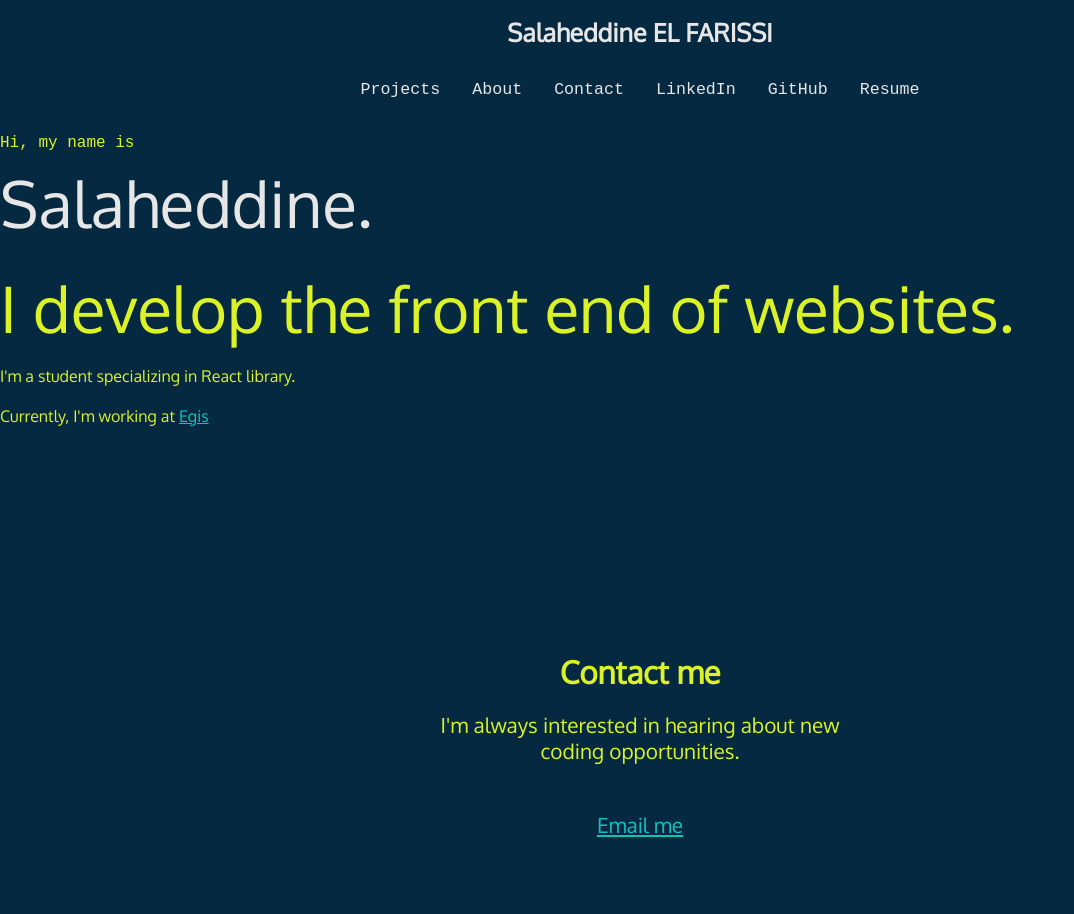
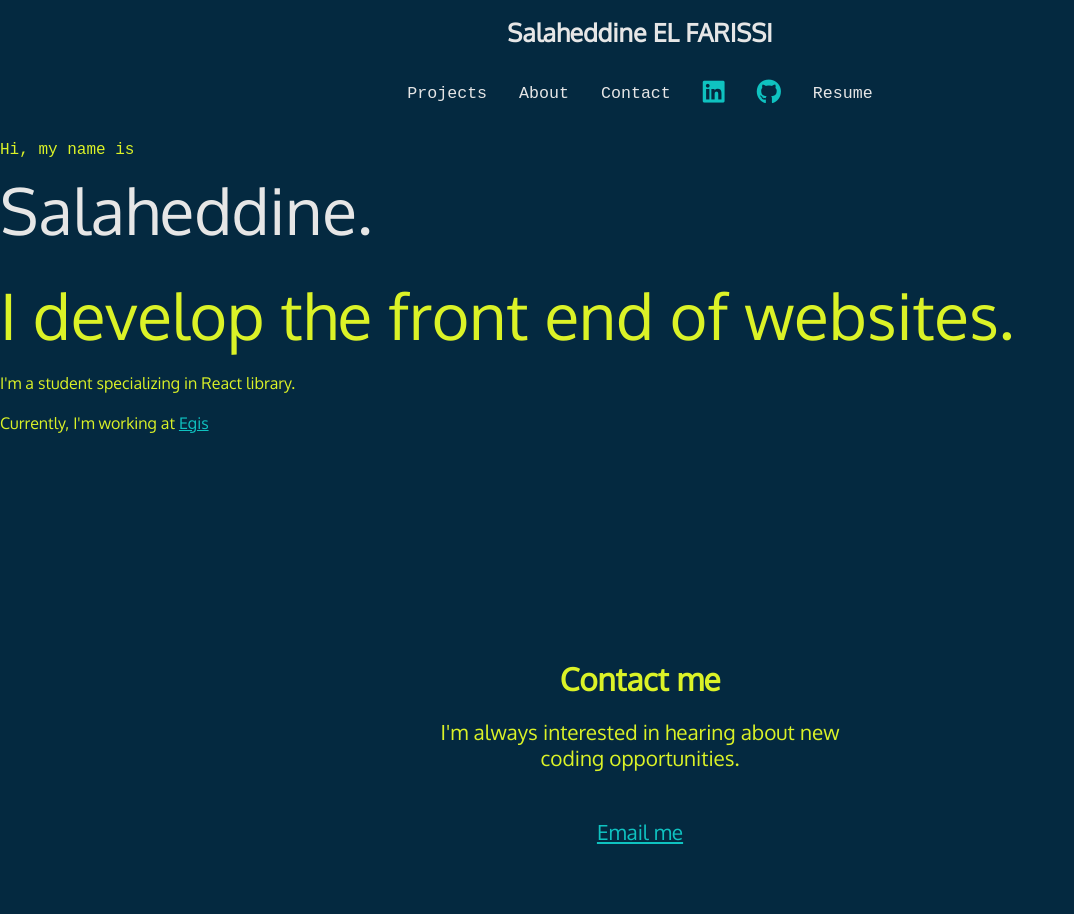
Before and after one commit to salahelfarissi/getting-started-css, a plain HTML site: page index.html in a window 1280 px wide. Shown: the whole page, without its empty margins (0-1074 px from the left). Drawn offline with Linux system fonts and the light colour scheme; a web font is replaced by a local one.

Commit message:
Add linkedin and github icon

```diff
--- a/index.css
+++ b/index.css
@@ -114,3 +114,8 @@ nav a {
 nav a:hover {
     color: var(--beige);
 }
+
+nav [class*='fa-'] {
+    font-size: 150%;
+    color: var(--aqblue);
+}
--- a/index.html
+++ b/index.html
@@ -12,6 +12,8 @@
         @import url('https://fonts.googleapis.com/css2?family=Oxygen&family=Oxygen+Mono&display=swap');
     </style>
 
+    <script src="https://kit.fontawesome.com/342a65accd.js" crossorigin="anonymous"></script>
+
     <title>Portfolio</title>
 </head>
 
@@ -24,8 +26,11 @@
             <li><a href="#projects">Projects</a></li>
             <li><a href="about.html">About</a></li>
             <li><a href="#contact">Contact</a></li>
-            <li><a href="https://www.linkedin.com/in/selfarissi/" target="_blank">LinkedIn</a></li>
-            <li><a href="https://github.com/" target="_blank">GitHub</a></li>
+            <li><a href="https://www.linkedin.com/in/selfarissi/" target="_blank">
+                    <span class="fa-brands fa-linkedin" aria-hidden="true"></span> <span
+                        class="sr-only">LinkedIn</span></a></li>
+            <li><a href="https://github.com/" target="_blank"><span class="fa-brands fa-github"
+                        aria-hidden="true"></span> <span class="sr-only">GitHub</span></a></li>
             <li><a href="https://www.salahelfarissi.me/" target="_blank">Resume</a></li>
         </ul>
     </nav>
```
